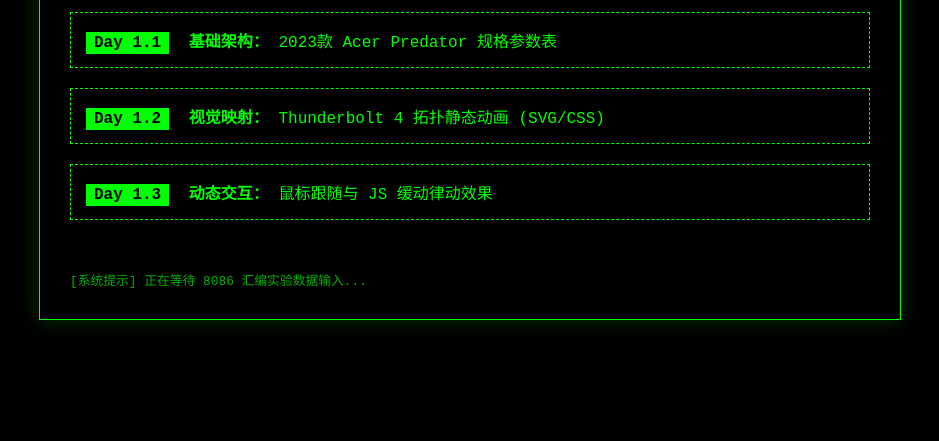
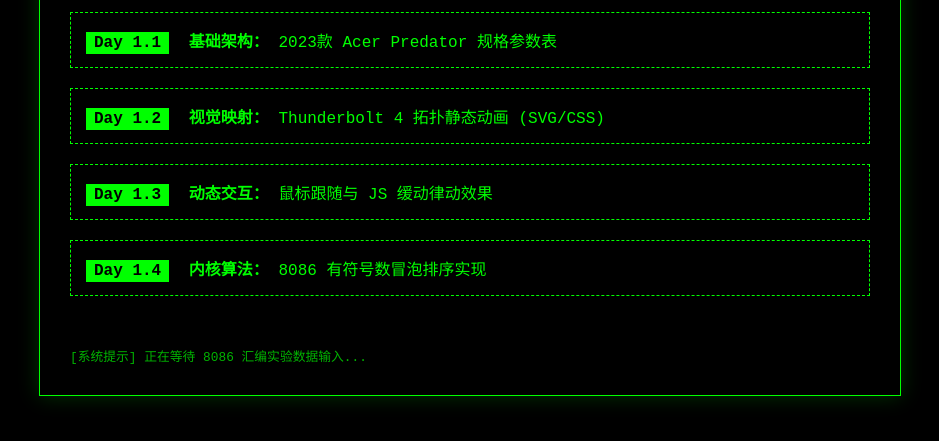
Before and after one commit to sixiaopangai/acer-predator-log, a plain HTML site: page index.html in a window 1280 px wide. Shown: the part 159-600 px from the top of the page, without its empty margins (170-1109 px from the left). Drawn offline with Linux system fonts and the light colour scheme.

Commit message:
Update index.html

```diff
--- a/index.html
+++ b/index.html
@@ -31,6 +31,11 @@
             <strong>动态交互：</strong> 鼠标跟随与 JS 缓动律动效果
         </a>
 
+        <a href="day1.4.html" class="entry">
+            <span class="tag">Day 1.4</span>
+            <strong>内核算法：</strong> 8086 有符号数冒泡排序实现
+        </a>
+
         <div style="margin-top: 50px; font-size: 0.8em; opacity: 0.7;">
             [系统提示] 正在等待 8086 汇编实验数据输入...
         </div>
```
